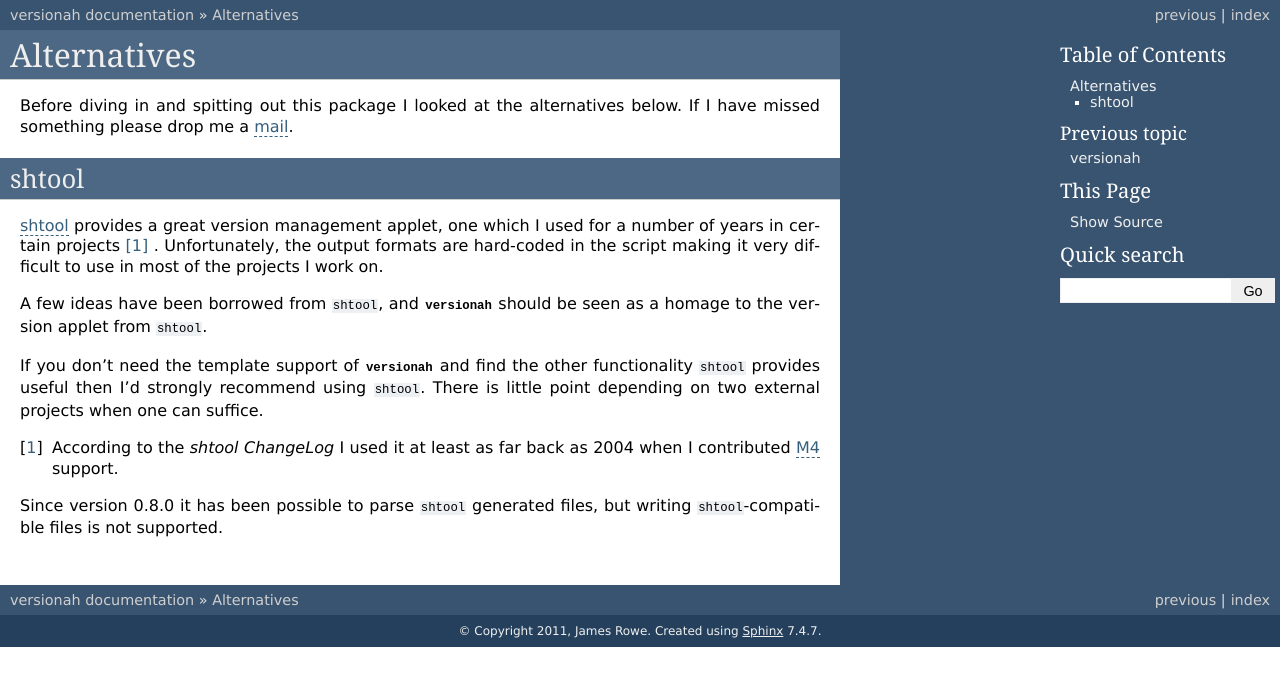
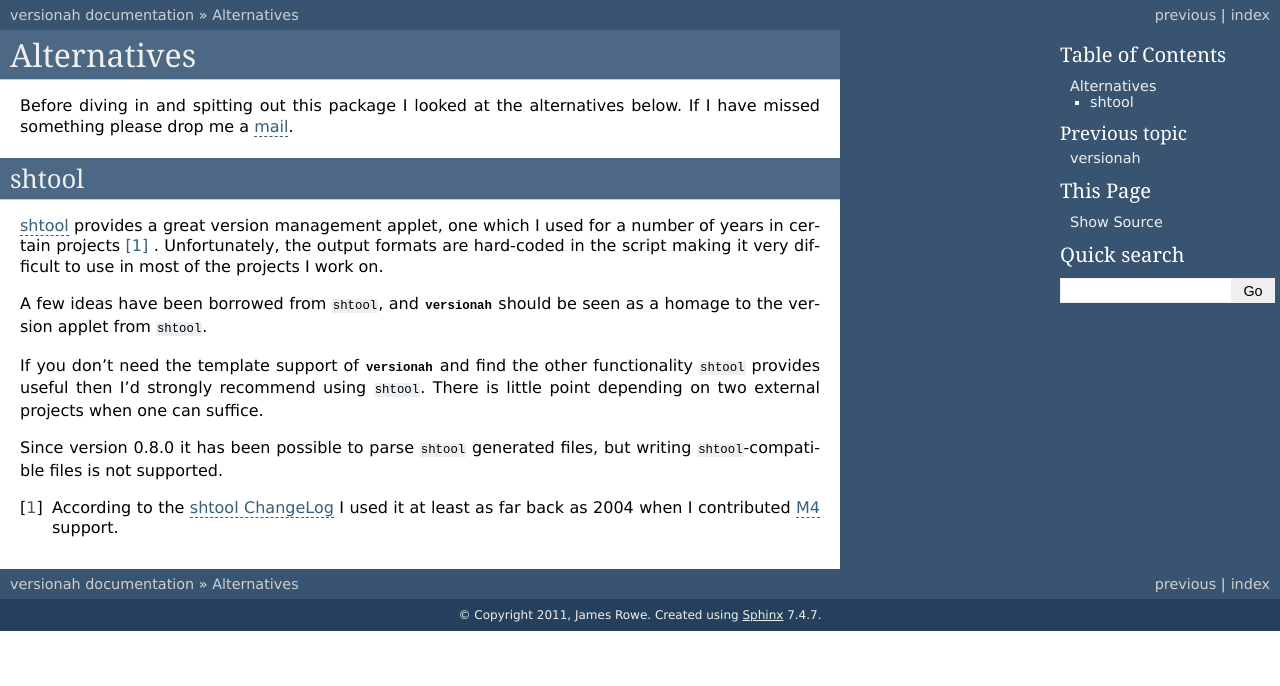
Before and after one commit to JNRowe/versionah, a Sphinx documentation site: the page built from doc/alternatives.rst, in a window 1280 px wide. Shown: the top 686 px of the page. Built offline with Sphinx 7.4.7, drawn with Linux system fonts in a browser that asks for light colours; the version number could not be read and is left out.

```diff
--- a/doc/alternatives.rst
+++ b/doc/alternatives.rst
@@ -20,11 +20,11 @@ functionality ``shtool`` provides useful then I'd strongly recommend using
 ``shtool``.  There is little point depending on two external projects when one
 can suffice.
 
-.. [#] According to the `shtool ChangeLog` I used it at least as far back as
-   2004 when I contributed M4_ support.
-
 Since version 0.8.0 it has been possible to parse ``shtool`` generated files,
 but writing ``shtool``-compatible files is not supported.
+
+.. [#] According to the `shtool ChangeLog`_ I used it at least as far back as
+   2004 when I contributed M4_ support.
 
 .. _mail: jnrowe@gmail.com
 .. _shtool: http://www.gnu.org/software/shtool/shtool.html
```
